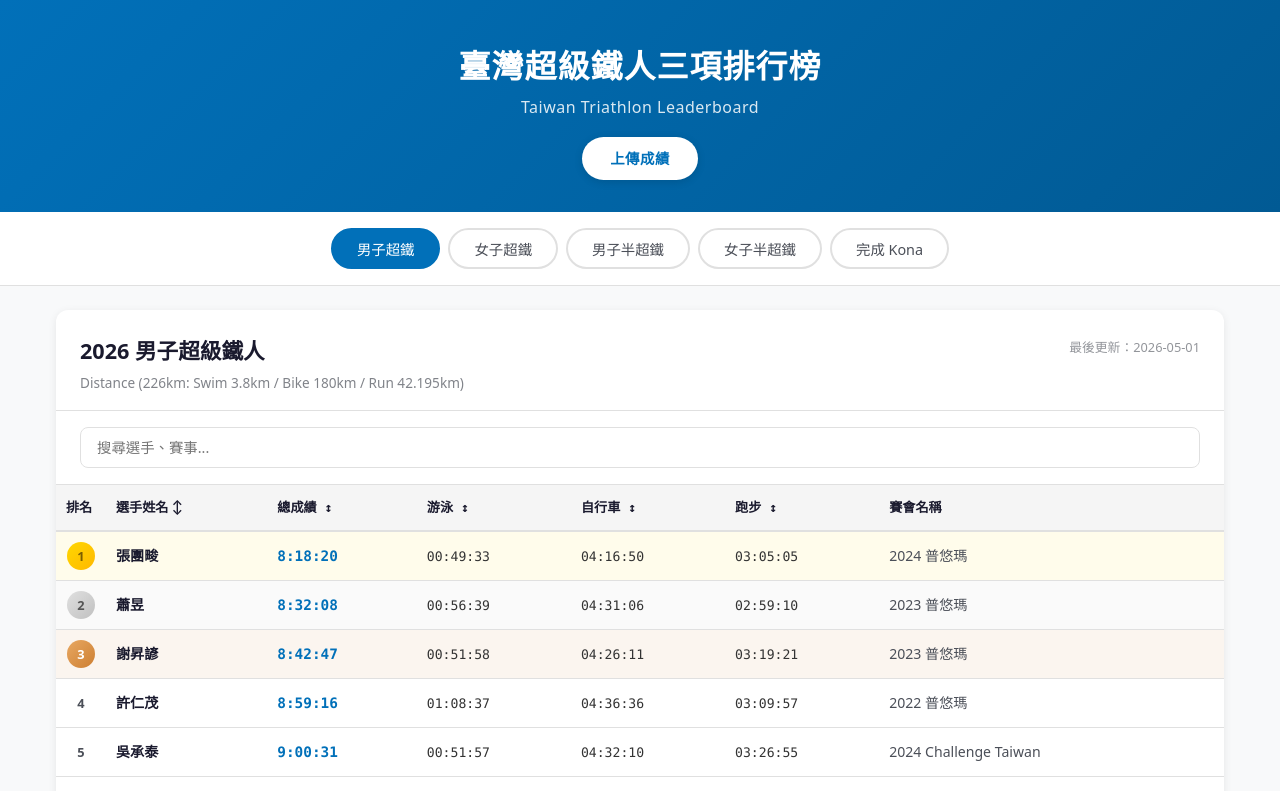
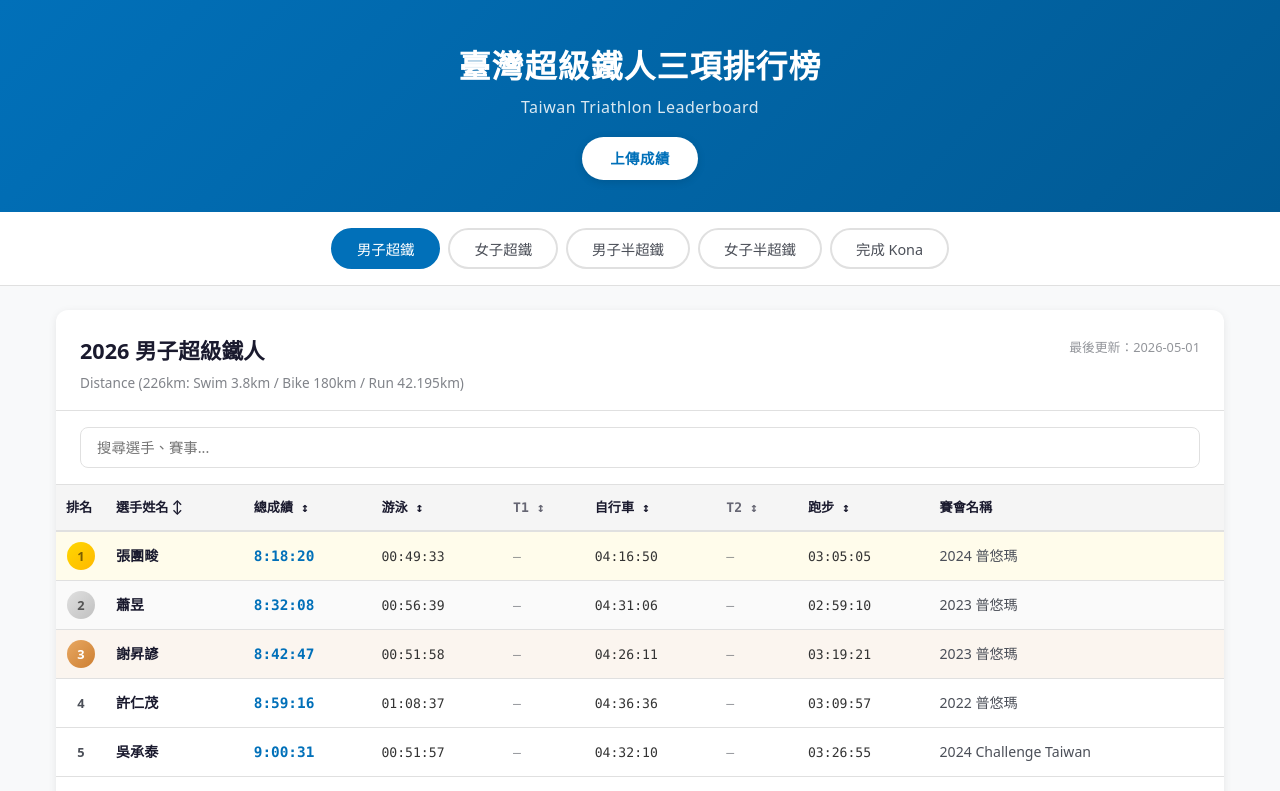
Before and after one commit to samuel3wang/triathlon-board, a React (Vite) app: page / in a window 1280 px wide. Shown: the top 791 px of the page. Built offline with nearby package versions, Linux system fonts and the light colour scheme.

Commit message:
update kona tab

```diff
--- a/src/components/Leaderboard.css
+++ b/src/components/Leaderboard.css
@@ -115,6 +115,23 @@
   background: var(--primary-light);
 }
 
+.ranking-table tbody tr.group-header {
+  background: var(--gray-light);
+}
+
+.ranking-table tbody tr.group-header:hover {
+  background: var(--gray-light);
+}
+
+.ranking-table tbody tr.group-header td {
+  font-weight: 700;
+  font-size: 0.95rem;
+  color: var(--text-heading);
+  padding: 12px 14px;
+  border-bottom: 2px solid var(--border);
+  letter-spacing: 0.05em;
+}
+
 .ranking-table tbody tr.top-1 {
   background: rgba(255, 215, 0, 0.08);
 }
@@ -185,6 +202,11 @@
   color: var(--run-color);
 }
 
+.col-transition {
+  color: var(--text);
+  opacity: 0.65;
+}
+
 .col-birth {
   text-align: center;
 }
@@ -229,6 +251,11 @@
 }
 
 @media (max-width: 768px) {
+  /* 手機不顯示 T1 / T2，維持與加欄位前相同的版面 */
+  .ranking-table th.col-transition,
+  .ranking-table td.col-transition {
+    display: none;
+  }
   .board-header {
     padding: 16px;
   }
--- a/src/components/Leaderboard.jsx
+++ b/src/components/Leaderboard.jsx
@@ -1,34 +1,75 @@
-import { useState, useMemo } from 'react'
+import { Fragment, useState, useMemo } from 'react'
 import './Leaderboard.css'
+
+const TIME_FIELDS = new Set(['totalTime', 'swimTime', 't1', 'bikeTime', 't2', 'runTime'])
+
+const COL_COUNT = 9
+
+const timeToSeconds = (t) => {
+  if (!t || typeof t !== 'string') return Infinity
+  const parts = t.split(':').map(Number)
+  if (parts.some(Number.isNaN)) return Infinity
+  if (parts.length === 3) return parts[0] * 3600 + parts[1] * 60 + parts[2]
+  if (parts.length === 2) return parts[0] * 60 + parts[1]
+  return Infinity
+}
+
+const sortAthletes = (list, sortField, sortDir) => {
+  const field = sortField || 'totalTime'
+  const dir = sortField ? sortDir : 'asc'
+  return [...list].sort((a, b) => {
+    let va = a[field]
+    let vb = b[field]
+    if (TIME_FIELDS.has(field)) {
+      va = timeToSeconds(va)
+      vb = timeToSeconds(vb)
+    } else {
+      if (typeof va === 'string') va = va.toLowerCase()
+      if (typeof vb === 'string') vb = vb.toLowerCase()
+    }
+    if (va < vb) return dir === 'asc' ? -1 : 1
+    if (va > vb) return dir === 'asc' ? 1 : -1
+    return 0
+  })
+}
 
 function Leaderboard({ data }) {
   const [search, setSearch] = useState('')
   const [sortField, setSortField] = useState(null)
   const [sortDir, setSortDir] = useState('asc')
 
-  const filtered = useMemo(() => {
-    let list = data.athletes
+  const isKona = data.category === 'kona'
+
+  const { groups, totalCount } = useMemo(() => {
+    let list = data.athletes || []
     if (search.trim()) {
       const q = search.trim().toLowerCase()
       list = list.filter(
         a =>
-          a.name.toLowerCase().includes(q) ||
-          a.raceName.toLowerCase().includes(q)
+          (a.name || '').toLowerCase().includes(q) ||
+          (a.raceName || '').toLowerCase().includes(q)
       )
     }
-    if (sortField) {
-      list = [...list].sort((a, b) => {
-        let va = a[sortField]
-        let vb = b[sortField]
-        if (typeof va === 'string') va = va.toLowerCase()
-        if (typeof vb === 'string') vb = vb.toLowerCase()
-        if (va < vb) return sortDir === 'asc' ? -1 : 1
-        if (va > vb) return sortDir === 'asc' ? 1 : -1
-        return 0
-      })
+
+    if (isKona) {
+      const women = list.filter(a => a.gender === 'female')
+      const men = list.filter(a => a.gender === 'male')
+      const sortedWomen = sortAthletes(women, sortField, sortDir)
+      const sortedMen = sortAthletes(men, sortField, sortDir)
+      return {
+        groups: [
+          { label: '女子', rows: sortedWomen },
+          { label: '男子', rows: sortedMen },
+        ],
+        totalCount: sortedWomen.length + sortedMen.length,
       }
-    return list
-  }, [data.athletes, search, sortField, sortDir])
+    }
+
+    const sorted = sortField
+      ? sortAthletes(list, sortField, sortDir)
+      : list
+    return { groups: [{ label: null, rows: sorted }], totalCount: sorted.length }
+  }, [data.athletes, search, sortField, sortDir, isKona])
 
   const handleSort = (field) => {
     if (sortField === field) {
@@ -70,7 +111,7 @@ function Leaderboard({ data }) {
         />
         {search && (
           <span className="result-count">
-            找到 {filtered.length} 筆結果
+            找到 {totalCount} 筆結果
           </span>
         )}
       </div>
@@ -89,8 +130,14 @@ function Leaderboard({ data }) {
               <th className="col-split col-swim sortable" onClick={() => handleSort('swimTime')}>
                 游泳{sortIcon('swimTime')}
               </th>
+              <th className="col-split col-transition sortable" onClick={() => handleSort('t1')}>
+                T1{sortIcon('t1')}
+              </th>
               <th className="col-split col-bike sortable" onClick={() => handleSort('bikeTime')}>
                 自行車{sortIcon('bikeTime')}
+              </th>
+              <th className="col-split col-transition sortable" onClick={() => handleSort('t2')}>
+                T2{sortIcon('t2')}
               </th>
               <th className="col-split col-run sortable" onClick={() => handleSort('runTime')}>
                 跑步{sortIcon('runTime')}
@@ -100,21 +147,35 @@ function Leaderboard({ data }) {
             </tr>
           </thead>
           <tbody>
-            {filtered.map((a, i) => (
-              <tr key={i} className={a.rank <= 3 ? `top-${a.rank}` : ''}>
+            {groups.map((group, gi) => (
+              <Fragment key={gi}>
+                {group.label && group.rows.length > 0 && (
+                  <tr className="group-header">
+                    <td colSpan={COL_COUNT}>{group.label}</td>
+                  </tr>
+                )}
+                {group.rows.map((a, i) => {
+                  const displayRank = isKona ? i + 1 : a.rank
+                  const isTop = displayRank <= 3
+                  return (
+                    <tr key={`${gi}-${i}`} className={isTop ? `top-${displayRank}` : ''}>
                       <td className="col-rank">
-                  <span className={`rank-badge ${a.rank <= 3 ? `rank-${a.rank}` : ''}`}>
-                    {a.rank}
+                        <span className={`rank-badge ${isTop ? `rank-${displayRank}` : ''}`}>
+                          {displayRank}
                         </span>
                       </td>
                       <td className="col-name">{a.name}</td>
                       <td className="col-total">{a.totalTime}</td>
                       <td className="col-split col-swim">{a.swimTime}</td>
+                      <td className="col-split col-transition">{a.t1 || '—'}</td>
                       <td className="col-split col-bike">{a.bikeTime}</td>
+                      <td className="col-split col-transition">{a.t2 || '—'}</td>
                       <td className="col-split col-run">{a.runTime}</td>
                       <td className="col-race">{a.raceName}</td>
-
                     </tr>
+                  )
+                })}
+              </Fragment>
             ))}
           </tbody>
         </table>
```
Lines whose indentation alone changed are shown as unchanged.
